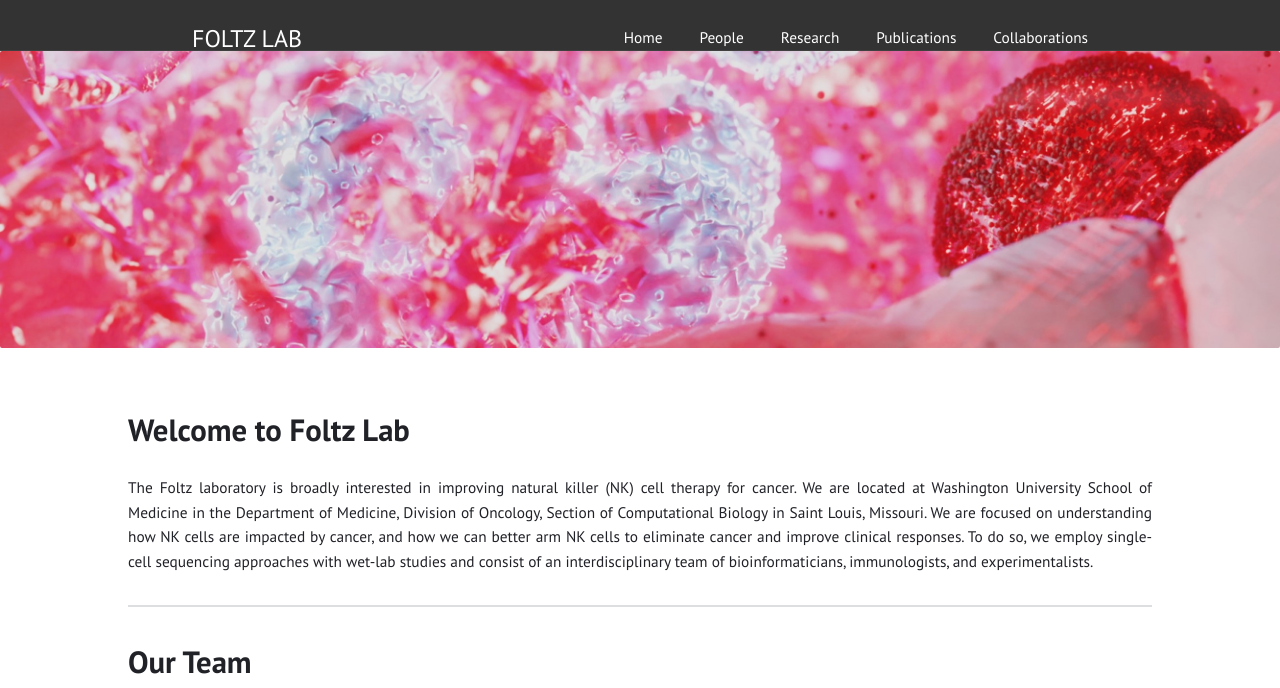
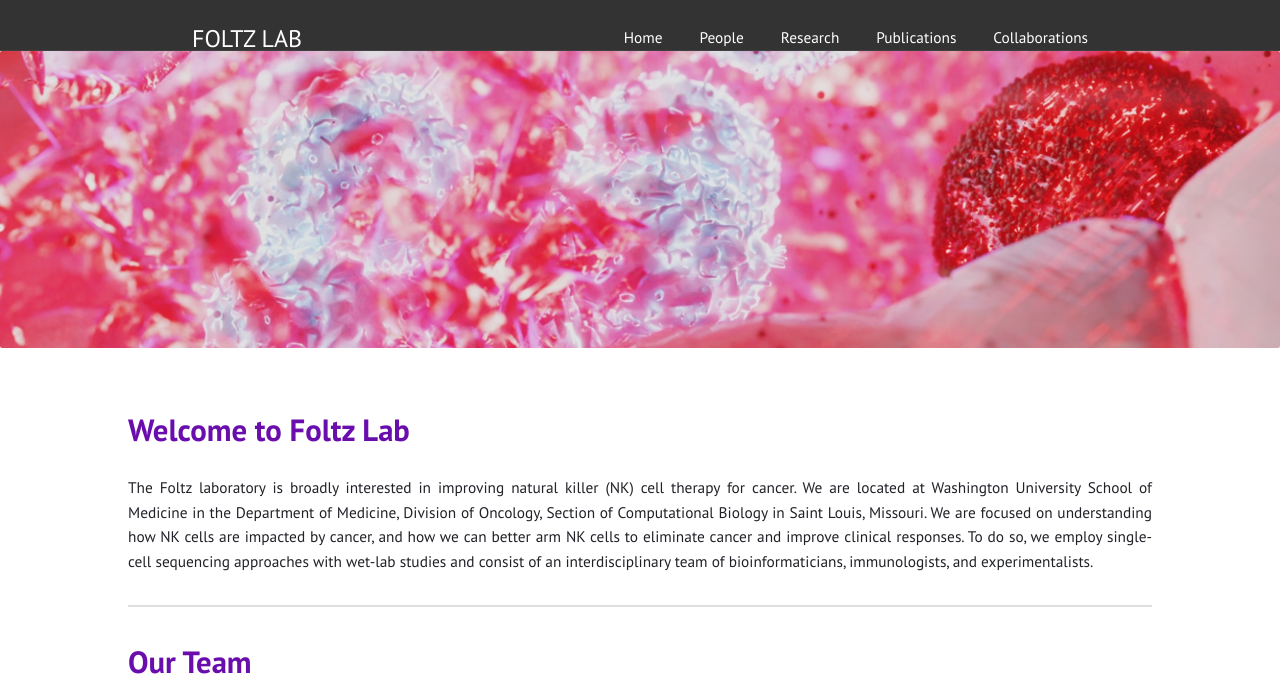
Before and after one commit to Foltz-Lab/Foltz-Lab.github.io, a Jekyll site: the page built from index.html, in a window 1280 px wide. Shown: the top 688 px of the page. Built offline with Jekyll 4.4.1, drawn with Linux system fonts in a browser that asks for light colours; grey boxes are pictures that could not be loaded.

Commit message:
Update index.html

```diff
--- a/index.html
+++ b/index.html
@@ -13,13 +13,13 @@ title: "Home"
 <!-- Content Container -->
 <div style="width: 80%; max-width: 1200px; margin: 0 auto; padding: 1.5em;">
 
-  <h1>Welcome to Foltz Lab</h1>
+  <h1 style="color: #6A0DAD;" >Welcome to Foltz Lab</h1>
 
   <p>The Foltz laboratory is broadly interested in improving natural killer (NK) cell therapy for cancer. We are located at Washington University School of Medicine in the Department of Medicine, Division of Oncology, Section of Computational Biology in Saint Louis, Missouri. We are focused on understanding how NK cells are impacted by cancer, and how we can better arm NK cells to eliminate cancer and improve clinical responses. To do so, we employ single-cell sequencing approaches with wet-lab studies and consist of an interdisciplinary team of bioinformaticians, immunologists, and experimentalists.</p>
 
   <hr>
 
-  <h1>Our Team</h1>
+  <h1 style="color: #6A0DAD;" >Our Team</h1>
   <div style="text-align: center;">
     <img src="https://raw.githubusercontent.com/VedaVangala/VedaVangala.github.io/main/lab_mem.jpg"
          alt="Foltz Lab Team"
@@ -28,7 +28,7 @@ title: "Home"
 
   <hr>
 
-  <h1>Thanks to our funding organizations!</h1>
+  <h1 style="color: #6A0DAD;" >Thanks to our funding organizations!</h1>
   <div style="display: flex; justify-content: center; gap: 20px;">
     <div style="flex: 1; text-align: center;">
       <img src="/images/NIH.png" alt="NIH" style="max-width: 100%; height: auto;">
```
